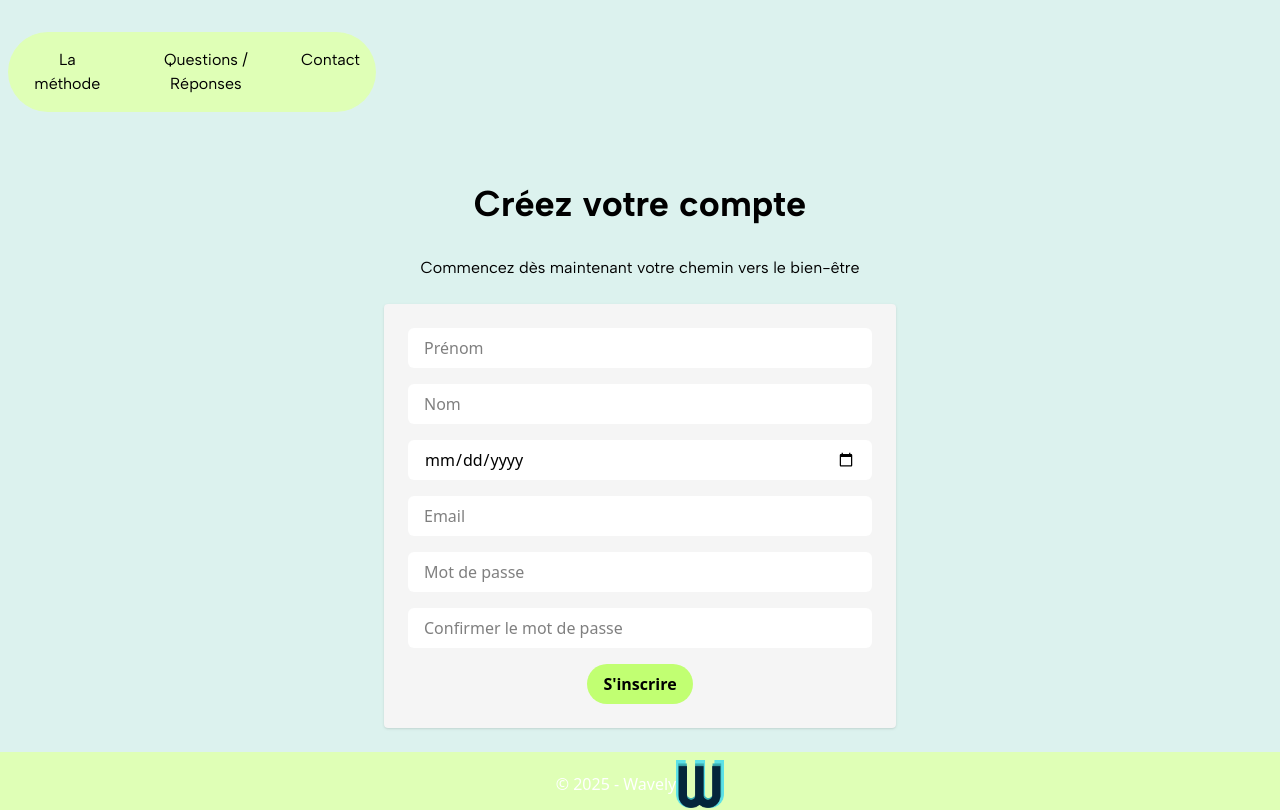
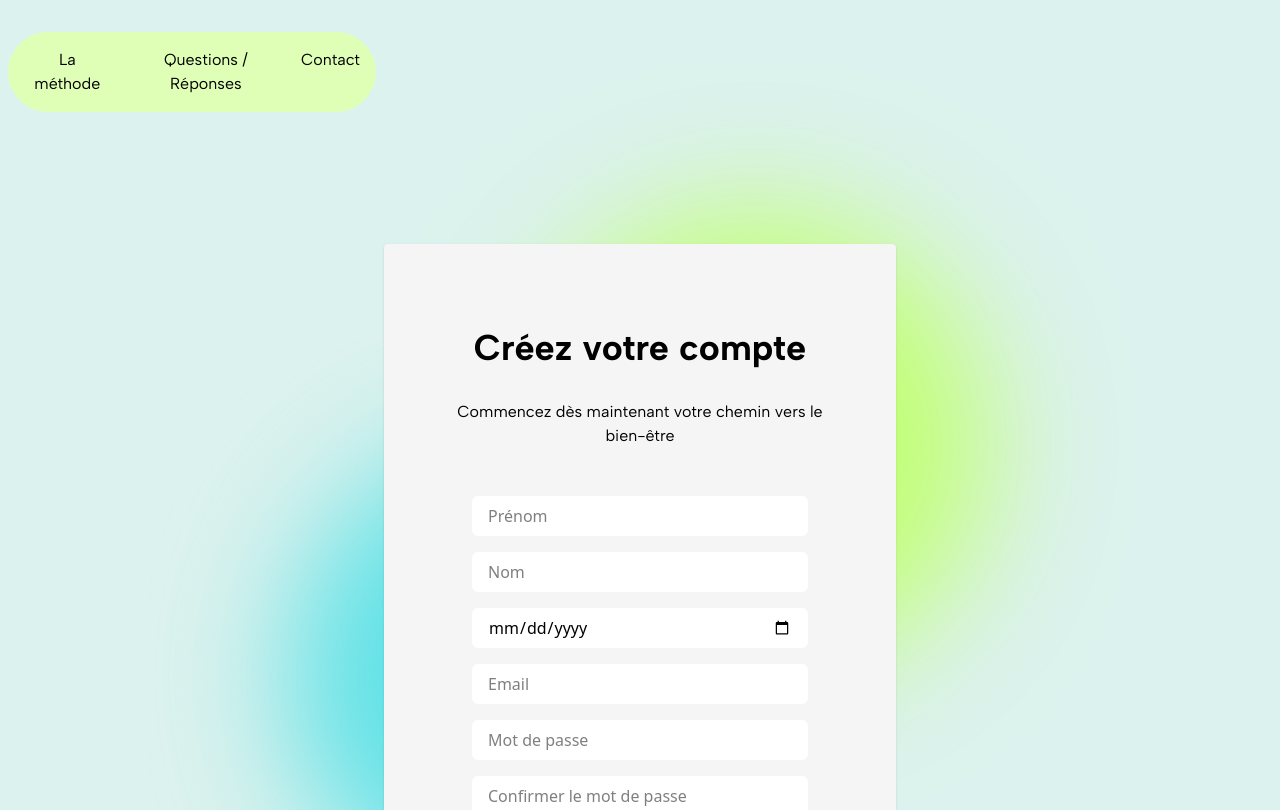
Before and after one commit to svetlanouchka/wavely-app, a React (Vite) app in the folder frontend/: page /signup in a window 1280 px wide. Shown: the top 810 px of the page. Built offline with nearby package versions, Linux system fonts and the light colour scheme.

Commit message:
added background shapes

```diff
--- a/frontend/package.json
+++ b/frontend/package.json
@@ -9,11 +9,13 @@
 	},
 	"dependencies": {
 		"@tailwindcss/vite": "^4.0.1",
+		"formik": "^2.4.6",
 		"prop-types": "^15.8.1",
 		"react": "^18.2.0",
 		"react-dom": "^18.2.0",
 		"react-router-dom": "^6.28.2",
-		"tailwindcss": "^4.0.1"
+		"tailwindcss": "^4.0.1",
+		"yup": "^1.6.1"
 	},
 	"devDependencies": {
 		"@vitejs/plugin-react": "^4.3.4",
--- /dev/null
+++ b/frontend/src/components/BackgroundShapes.jsx
@@ -0,0 +1,8 @@
+export default function BackgroundShapes() {
+    return (
+        <div className="absolute w-[700px] h-[700px]">
+            <div className="absolute bottom-0 left-0 w-2/3 h-2/3 bg-blue rounded-full filter blur-3xl"></div>
+            <div className="absolute top-0 right-0 w-2/3 h-2/3 bg-green rounded-full filter blur-3xl"></div>
+        </div>
+    );
+}
--- a/frontend/src/components/Layout/Footer.jsx
+++ b/frontend/src/components/Layout/Footer.jsx
@@ -2,7 +2,7 @@ import logo from "../../assets/Logo_W.png";
 
 export default function Footer() {
 	return (
-		<footer className="bg-green-header h-16 text-white text-center p-4 flex justify-center items-center">
+		<footer className="bg-green-header h-16 text-white text-center p-4 mt-30 flex justify-center items-center">
 			&copy; 2025 - Wavely
 			<img src={logo} alt="logo" className="h-12 w-12" />
 		</footer>
--- a/frontend/src/components/SignUpForm.jsx
+++ b/frontend/src/components/SignUpForm.jsx
@@ -67,7 +67,7 @@ export default function SignUpForm() {
 
     console.log(formik.values);
     return (
-        <form onSubmit={formik.handleSubmit} className="max-w-lg mx-auto bg-gray-light p-6 rounded-sm shadow-sm flex flex-col items-center">
+        <form onSubmit={formik.handleSubmit} className="w-sm mx-auto bg-gray-light p-6 rounded-sm flex flex-col items-center">
         {[
             { name: 'first_name', type: 'text', placeholder: 'Prénom' },
             { name: 'last_name', type: 'text', placeholder: 'Nom' },
--- a/frontend/src/pages/ContactPage.jsx
+++ b/frontend/src/pages/ContactPage.jsx
@@ -1,3 +1,10 @@
+import BackgroundShapes from "@components/BackgroundShapes";
+
 export default function ContactPage() {
-    return <div className="text-5xl text-green-600">Contact</div>;
+    return (
+        <div>
+            <div className="text-5xl text-green-600">Contact</div>
+            <BackgroundShapes />
+        </div>
+    );
 }
--- a/frontend/src/pages/SignupPage.jsx
+++ b/frontend/src/pages/SignupPage.jsx
@@ -1,11 +1,16 @@
+import BackgroundShapes from "@components/BackgroundShapes";
 import SignUpForm from "@components/SignUpForm";
 
 export default function SignUpPage() {
     return (
-        <div className="max-w-lg mx-auto">
-            <h1 className="text-4xl font-bold font-albert-sans text-center p-6">Créez votre compte</h1>
-            <p className="text-center font-albert-sans p-2 pb-6">Commencez dès maintenant votre chemin vers le bien-être</p>
-            <SignUpForm />
+
+        <div className="relative flex flex-col items-center justify-center h-screen">
+            <BackgroundShapes />
+            <div className="relative z-10 max-w-lg mx-auto bg-gray-light p-15 mt-20 rounded-sm shadow-sm">
+                <h1 className="text-4xl font-bold font-albert-sans text-center p-6">Créez votre compte</h1>
+                <p className="text-center font-albert-sans p-2 pb-6">Commencez dès maintenant votre chemin vers le bien-être</p>
+                <SignUpForm />
+            </div>
         </div>
     );
 }
--- a/package.json
+++ b/package.json
@@ -25,11 +25,9 @@
   },
   "dependencies": {
     "@tailwindcss/vite": "^4.0.1",
-    "formik": "^2.4.6",
     "multer": "^1.4.5-lts.1",
     "react-h5-audio-player": "^3.10.0-rc.1",
     "tailwindcss": "^4.0.1",
-    "vite": "^6.0.11",
-    "yup": "^1.6.1"
+    "vite": "^6.0.11"
   }
 }
```
Also changed, not shown: 2 other files (tests, documents, lock files or other folders).
